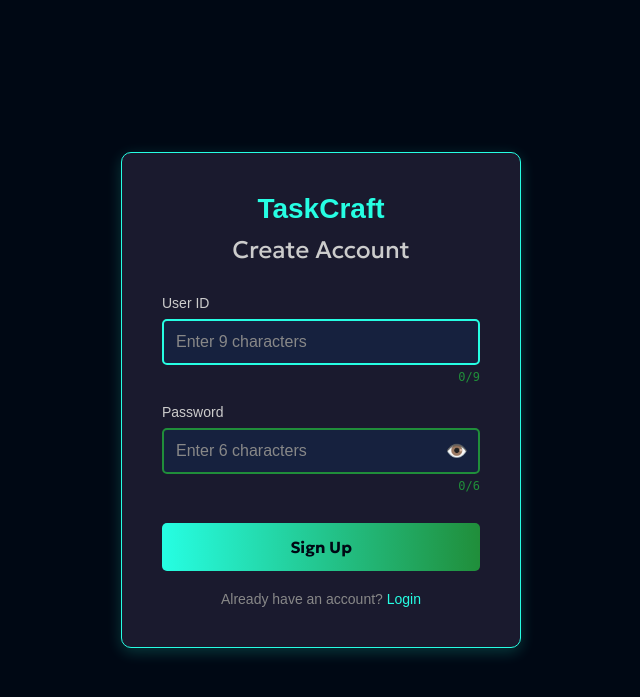
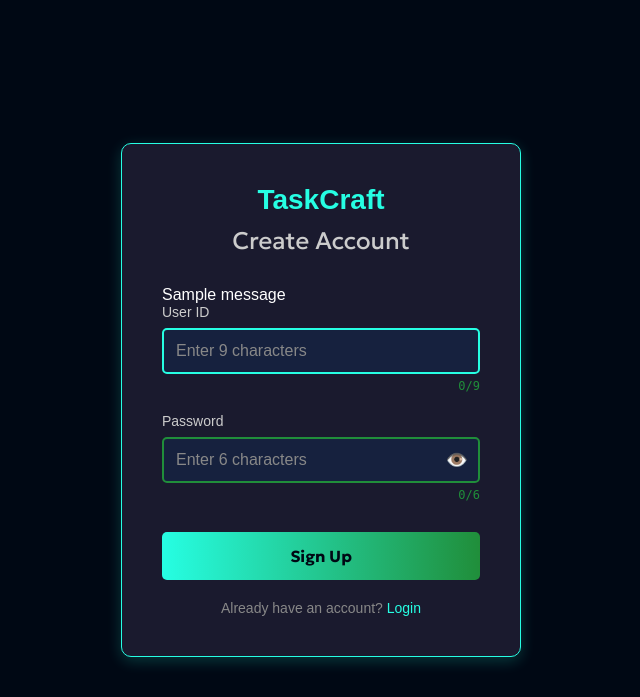
Before and after one commit to Kulkarnikeyur/TaskCraft, a Flask app: page /signup in a window 1280 px wide. Shown: the top 697 px of the page, without its empty margins (319-959 px from the left). Run offline with Flask 3, Linux system fonts and the light colour scheme; one stand-in notice (Sample message) is shown; some libraries are stand-ins or nearby versions; some web fonts are replaced.

Commit message:
Update signup.html

```diff
--- a/templates/signup.html
+++ b/templates/signup.html
@@ -19,7 +19,14 @@
       <div class="signup-form">
         <h1>TaskCraft</h1>
         <h2>Create Account</h2>
-
+        {% if get_flashed_messages() %} {% for message in
+        get_flashed_messages(with_categories=true) %}
+        <div
+          class="alert alert-{{ 'success' if message[0] == 'success' else 'danger' }}"
+        >
+          {{ message[1] }}
+        </div>
+        {% endfor %} {% endif %}
         <form action="/signclick" method="post">
           <div class="input-group">
             <label for="userId">User ID</label>
@@ -45,7 +52,6 @@
                 name="pass"
                 placeholder="Enter 6 characters"
                 required
-                autofocus
               />
               <span class="eye-icon" id="togglePassword">👁️</span>
             </div>
```
